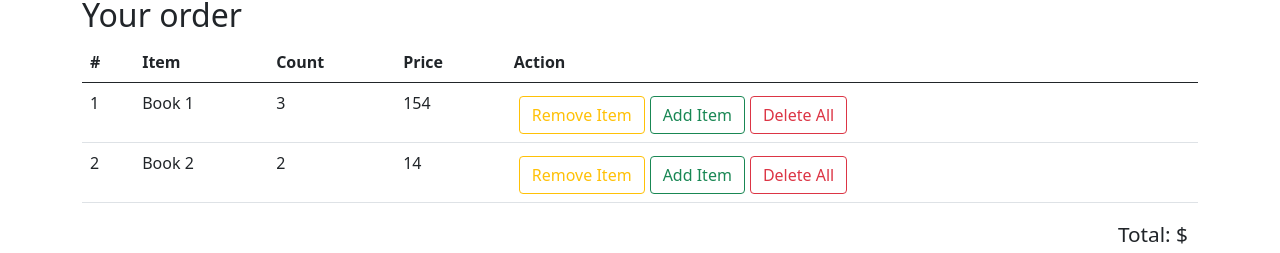
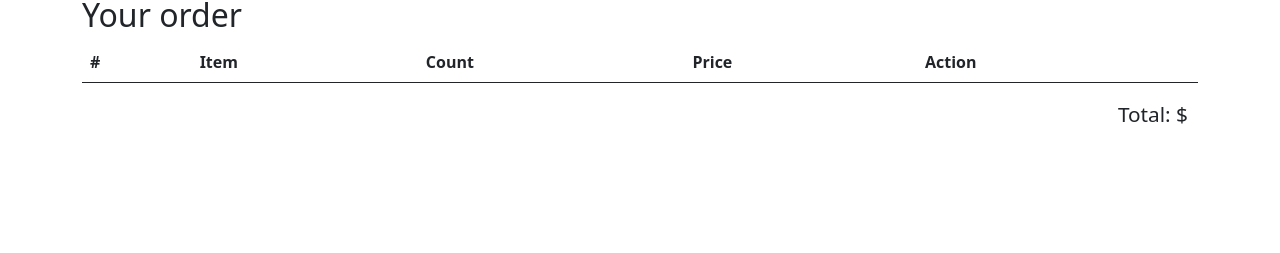
Before and after one commit to YMagrelo/ReStore, a React (Create React App) app: page / in a window 1280 px wide. Shown: the part 405-658 px from the top of the page. Built offline with nearby package versions, Linux system fonts and the light colour scheme.

Commit message:
add bookAddedToCart action and use him in booksList component

```diff
--- a/src/actions/index.js
+++ b/src/actions/index.js
@@ -18,6 +18,13 @@ export const booksError = (error) => {
   };
 };
 
+export const bookAddedToCart = (bookId) => {
+  return {
+    type: 'BOOK_ADDED_TO_CART',
+    payload: bookId,
+  };
+};
+
 export const fetchBooks = (bookstoreService, dispatch) => () => {
   dispatch(booksRequested());
   bookstoreService
--- a/src/components/book-list-item/book-list-item.js
+++ b/src/components/book-list-item/book-list-item.js
@@ -1,6 +1,6 @@
 import './book-list-item.css';
 
-const BookListItem = ({ book }) => {
+const BookListItem = ({ book, onAddedToCart }) => {
   const { title, author, price, coverImage } = book;
 
   return (
@@ -14,7 +14,9 @@ const BookListItem = ({ book }) => {
         </a>
         <div className="book-author">{author}</div>
         <div className="book-price">${price}</div>
-        <button className="btn btn-info add-to-cart">Add to cart</button>
+        <button className="btn btn-info add-to-cart" onClick={onAddedToCart}>
+          Add to cart
+        </button>
       </div>
     </div>
   );
--- a/src/components/book-list/book-list.js
+++ b/src/components/book-list/book-list.js
@@ -4,15 +4,21 @@ import './book-list.css';
 import BookListItem from '../book-list-item/book-list-item';
 import { connect } from 'react-redux';
 import withBookstoreService from '../hoc/with-bookstore-service';
-import { fetchBooks } from '../../actions/index';
+import { fetchBooks, bookAddedToCart } from '../../actions/index';
 import Spinner from '../spinner/spinner';
 import ErrorIndicator from '../error-indicator/error-indicator';
 
-const BookList = ({ books }) => {
+const BookList = ({ books, onAddedToCart }) => {
   return (
     <ul className="book-list">
       {books.map((book) => {
-        return <BookListItem key={book.id} book={book} />;
+        return (
+          <BookListItem
+            key={book.id}
+            book={book}
+            onAddedToCart={() => onAddedToCart(book.id)}
+          />
+        );
       })}
     </ul>
   );
@@ -24,7 +30,7 @@ class BookListContainer extends Component {
     fetchBooks();
   }
   render() {
-    const { books, loading, error } = this.props;
+    const { books, loading, error, onAddedToCart } = this.props;
 
     if (loading) {
       return <Spinner />;
@@ -34,7 +40,7 @@ class BookListContainer extends Component {
       return <ErrorIndicator />;
     }
 
-    return <BookList books={books} />;
+    return <BookList books={books} onAddedToCart={onAddedToCart} />;
   }
 }
 
@@ -50,6 +56,7 @@ const mapDispatchToProps = (dispatch, ownProps) => {
   const { bookstoreService } = ownProps;
   return {
     fetchBooks: fetchBooks(bookstoreService, dispatch),
+    onAddedToCart: (id) => dispatch(bookAddedToCart(id)),
   };
 };
 
--- a/src/components/shopping-cart-table/shopping-cart-table.js
+++ b/src/components/shopping-cart-table/shopping-cart-table.js
@@ -15,7 +15,7 @@ const ShoppingCartTable = ({
         <td>{index + 1}</td>
         <td>{name}</td>
         <td>{count}</td>
-        <td>{total}</td>
+        <td>${total}</td>
         <td>
           <button
             className="btn btn-outline-warning"
--- a/src/reducers/index.js
+++ b/src/reducers/index.js
@@ -1,21 +1,9 @@
+/* eslint-disable no-case-declarations */
 const initialState = {
   books: [],
   loading: true,
   error: null,
-  cartItems: [
-    {
-      id: 1,
-      name: 'Book 1',
-      count: 3,
-      total: 154,
-    },
-    {
-      id: 2,
-      name: 'Book 2',
-      count: 2,
-      total: 14,
-    },
-  ],
+  cartItems: [],
   orderTotal: null,
 };
 
@@ -45,6 +33,21 @@ const reducer = (state = initialState, action) => {
         error: action.payload,
       };
 
+    case 'BOOK_ADDED_TO_CART':
+      const bookId = action.payload;
+      const book = state.books.find((book) => book.id === bookId);
+      const newItem = {
+        id: book.id,
+        name: book.title,
+        count: 1,
+        total: book.price,
+      };
+
+      return {
+        ...state,
+        cartItems: [...state.cartItems, newItem],
+      };
+
     default:
       return state;
   }
```
